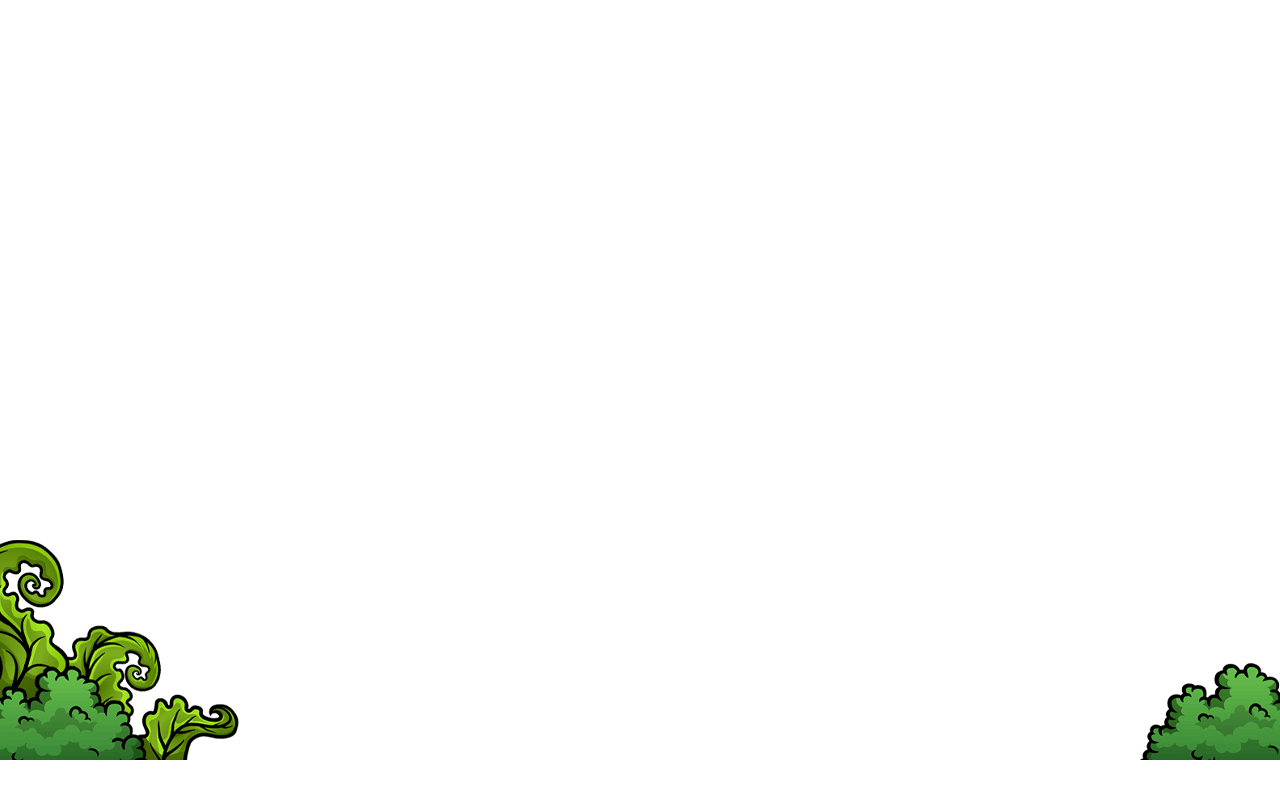
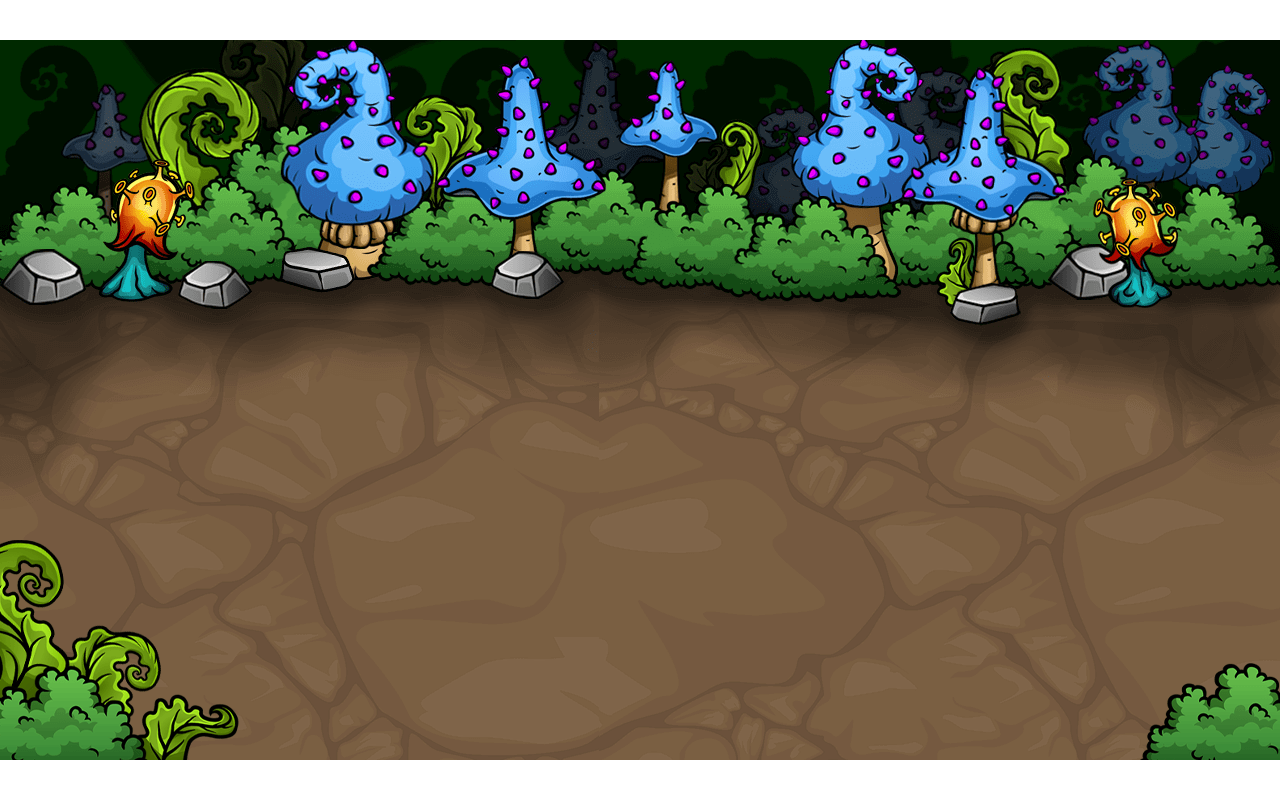
Before and after one commit to hkagei/animated-physics-game, a plain HTML site: page index.html in a window 1280 px wide. Drawn offline with Linux system fonts and the light colour scheme.

Commit message:
add overlay and background images, and import all_project_images folder with images

```diff
--- a/style.css
+++ b/style.css
@@ -4,7 +4,7 @@
     box-sizing: border-box;
 }
 #canvas1 {
-    background: url('background.png');
+    background: url('all_project_images/background.png');
     position: absolute;
     top: 50%;
     left: 50%;
```
